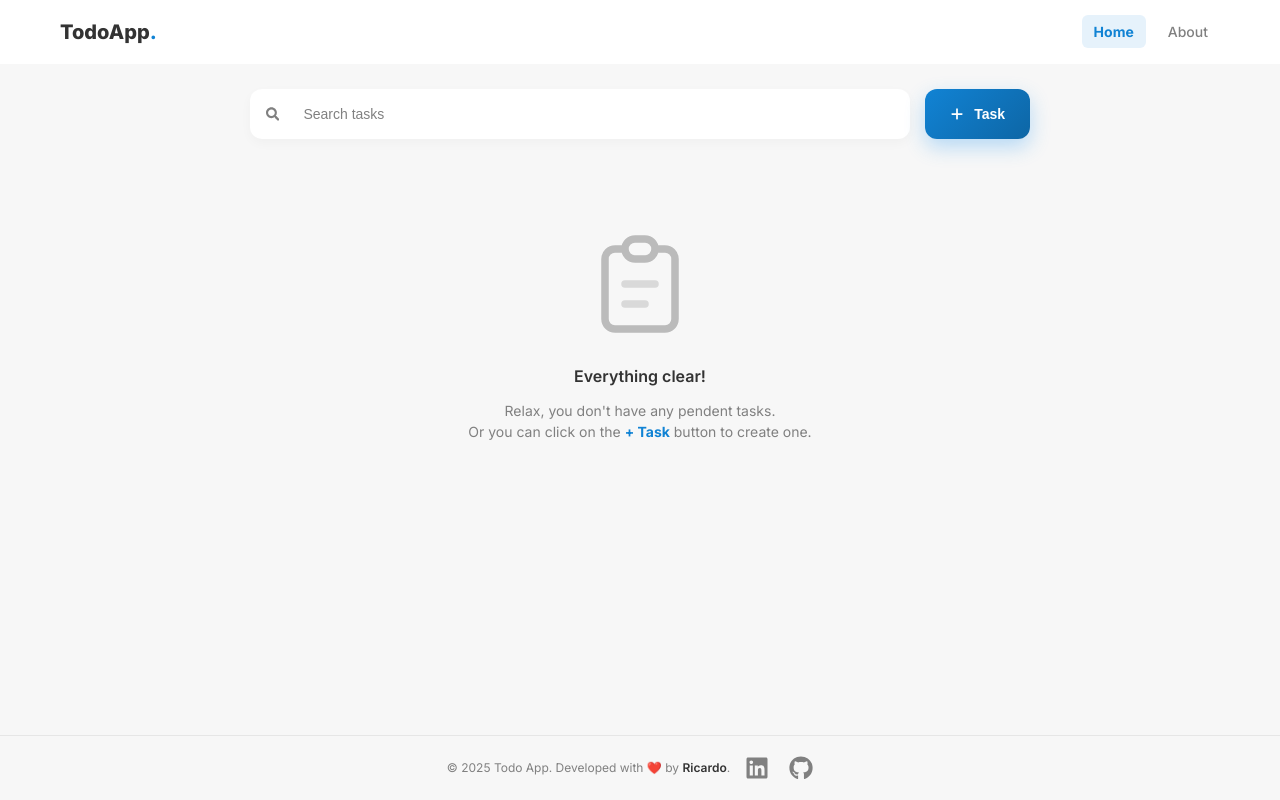
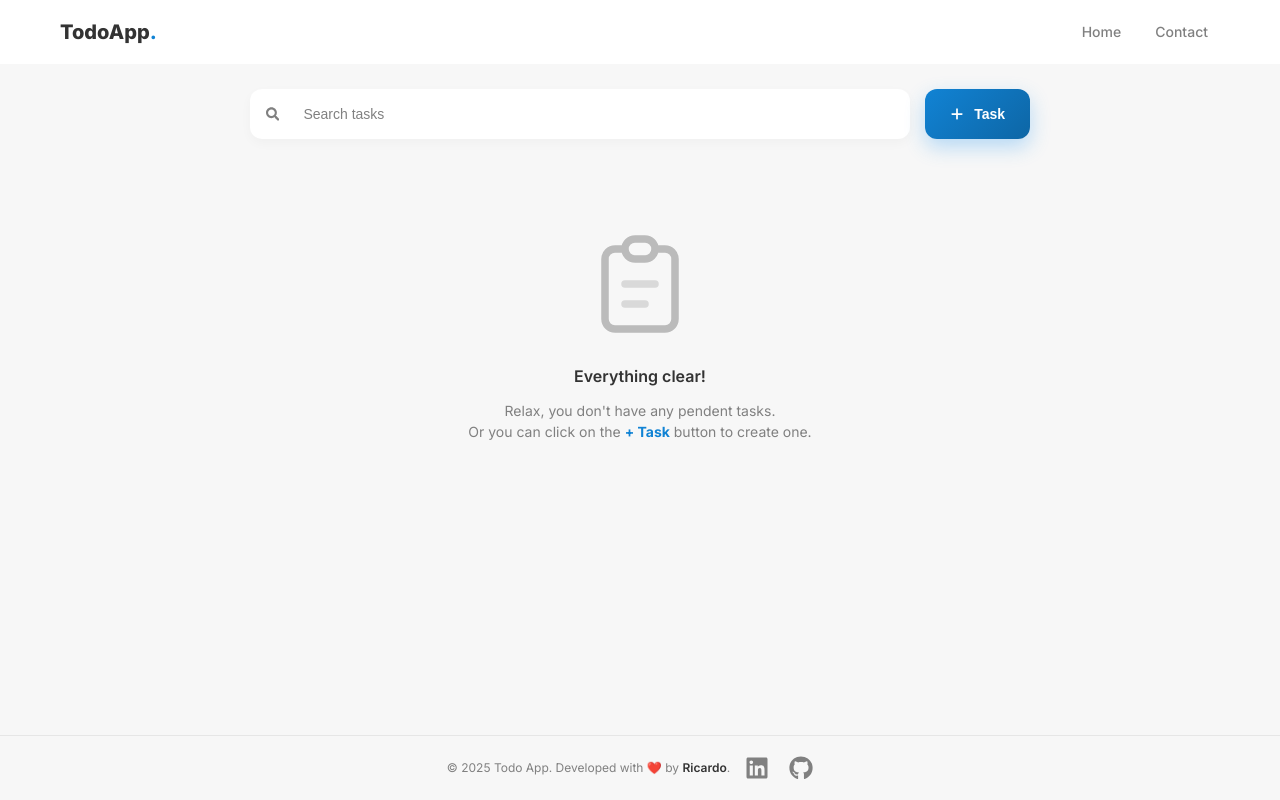
Before and after one commit to RicardoLopesFV/todo-website, a React (Vite) app: page /TodoApp in a window 1280 px wide. Built offline with nearby package versions, Linux system fonts and the light colour scheme.

Commit message:
fix: twitter card for links, header 'about' to 'contact'

```diff
--- a/index.html
+++ b/index.html
@@ -46,7 +46,10 @@
     <!-- ? ========================================== -->
     <!-- # TWITTER CARDS (Opcional, mas recomendado) -->
     <!-- ? ========================================== -->
-    <!-- <meta name="twitter:card" content="summary_large_image" /> -->
+    <meta
+      name="twitter:card"
+      content="https://todo-website-olive.vercel.app/og-image.png"
+    />
     <meta name="twitter:title" content="Todo App - Tasks & Lists" />
     <meta
       name="twitter:description"
--- a/src/components/Header/index.jsx
+++ b/src/components/Header/index.jsx
@@ -1,9 +1,10 @@
 import { useState } from "react";
+import { Link } from "react-router-dom";
 import "./index.scss";
 
 export const Header = () => {
   // ! Criando estado pra armazenar qual link foi clicado e tem o modificador ativo.
-  const [activeLink, setActiveLink] = useState("Home");
+  const [activeLink, setActiveLink] = useState("");
 
   /*
     # Lá no "className" dos link onde eu coloco a lógica, seria quase a mesma coisa que se eu tivesse escrito assim: (JavaScript Puro)
@@ -25,19 +26,9 @@ export const Header = () => {
         <nav className="header__nav">
           <ul className="header__nav-list">
             <li className="header__nav-item">
-              <a
-                className={`header__nav-link ${
-                  /*
-                      # Aqui está dizendo:
-                        * Se o link ativo for o "About", então ele aplica o modificador "header__nav-link--active".
-                    */
-                  activeLink === "Home" && "header__nav-link--active"
-                }`}
-                href="#"
-                onClick={() => setActiveLink("Home")}
-              >
+              <Link to="/" className="header__nav-link">
                 Home
-              </a>
+              </Link>
             </li>
             <li className="header__nav-item">
               <a
@@ -47,7 +38,7 @@ export const Header = () => {
                 href="#"
                 onClick={() => setActiveLink("About")}
               >
-                About
+                Contact
               </a>
             </li>
           </ul>
```
